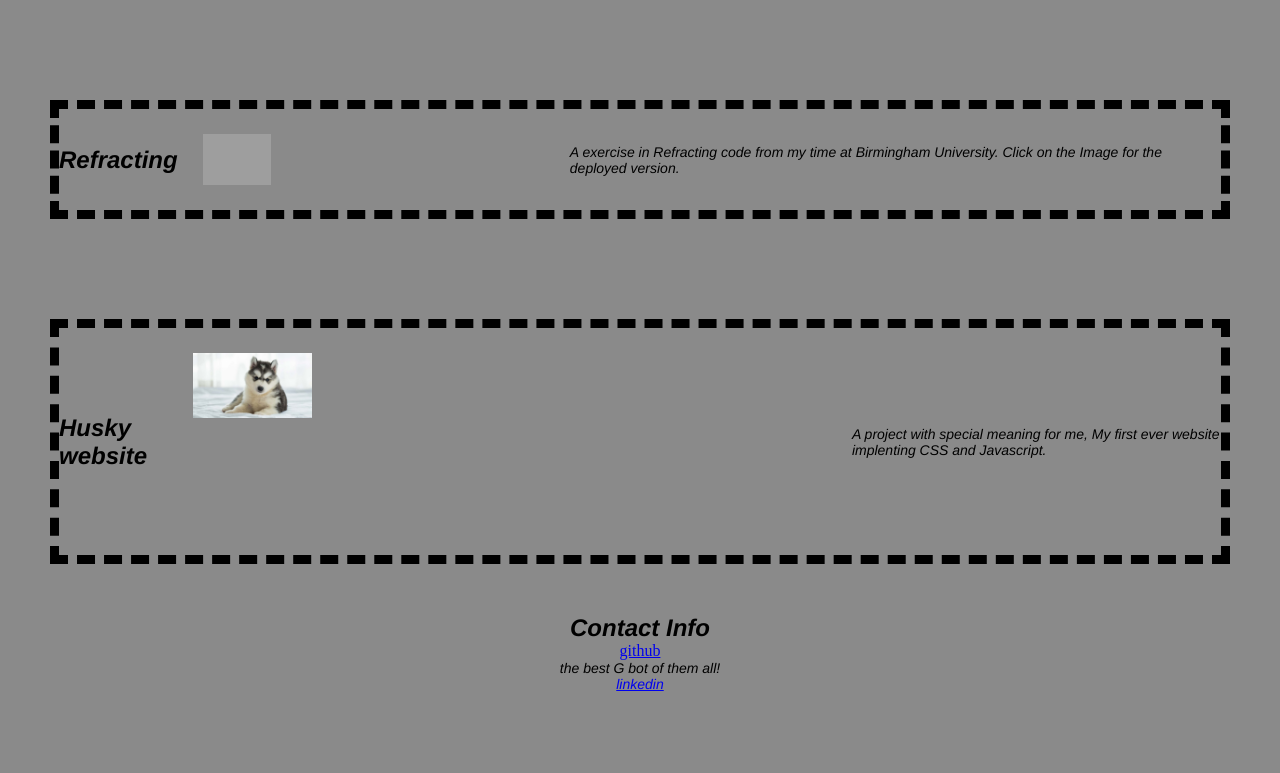
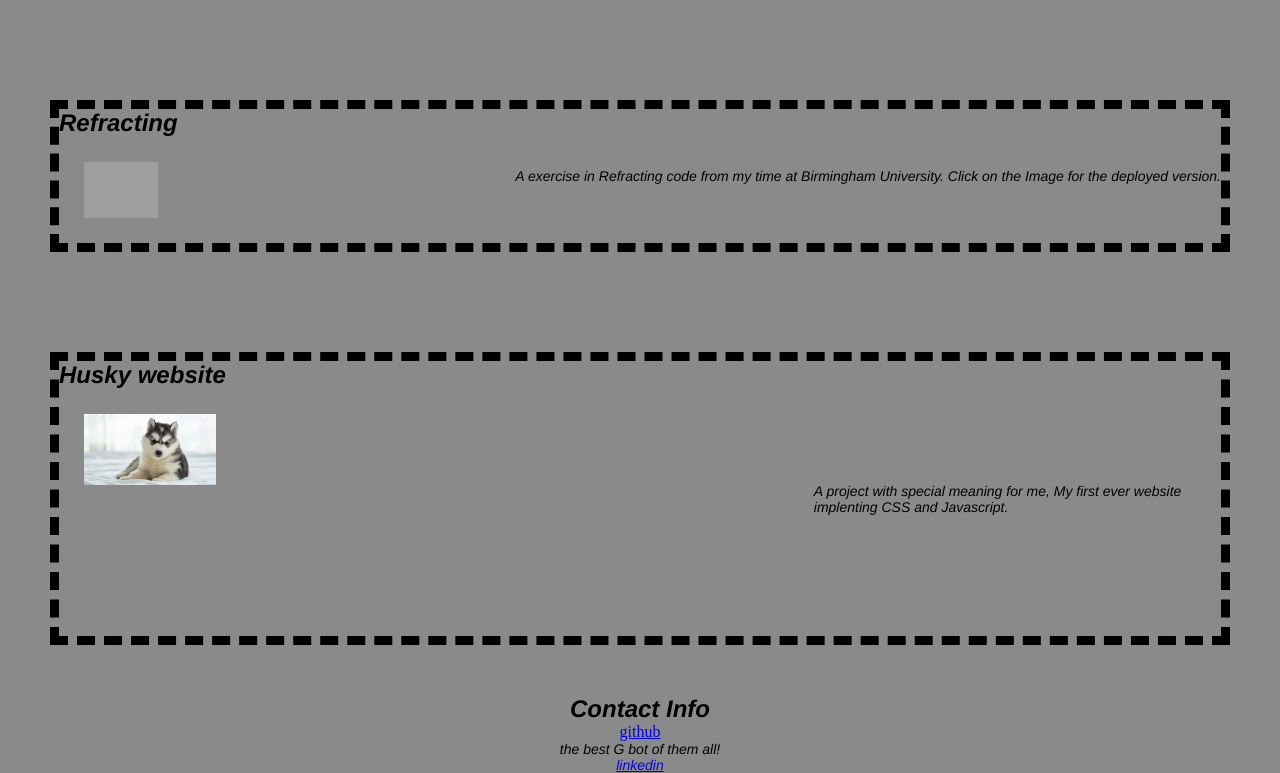
Before and after one commit to G-bot987/portfolio, a plain HTML site: page index.html in a window 1280 px wide. Shown: the part 672-1445 px from the top of the page. Before the commit the page ends 1364 px from the top, so only its background shows below. Drawn offline with Linux system fonts and the light colour scheme; grey boxes are pictures that could not be loaded.

Commit message:
headers formatted

```diff
--- a/index.html
+++ b/index.html
@@ -41,7 +41,8 @@
             <section>
 
                 <p style="text-align: center;">
-                       hello and welcome to the home of G-Bot987, possibly the most ambitious and querky Web developer to grace
+                    hello and welcome to the home of G-Bot987, possibly the most ambitious and querky Web developer to
+                    grace
                     our wonderful World Wide Web!
                     Click the Robo pic for a fun reveal.
                 </p>
@@ -58,7 +59,8 @@
             <section>
 
                 <p>
-                    This particular project is a burden of love, and a learning exercise for the implimentation of Javascript. Click on the Image for the currently deployed version.
+                    This particular project is a burden of love, and a learning exercise for the implimentation of
+                    Javascript. Click on the Image for the currently deployed version.
 
                 </p>
 
@@ -68,24 +70,33 @@
 
 
         <section id="refracting">
+            <section>
+
                 <H1>Refracting</H1>
                 <a href="https://g-bot987.github.io/coderefractor06.06.21/" target="_blank">
                     <img id="laptop" src="assets/img/online-reputation-management.jpg" alt="">
                 </a>
+            </section>
+
             <section>
 
                 <p>
-                    A exercise in Refracting code from my time at Birmingham University. Click on the Image for the deployed version.
+                    A exercise in Refracting code from my time at Birmingham University. Click on the Image for the
+                    deployed version.
                 </p>
             </section>
 
         </section>
 
         <section id="husky">
+            <section>
+
                 <H1>Husky website</H1>
                 <a href="https://g-bot987.github.io/husky_website/" target="_blank">
                     <img id="puppa" src="./assets/img/husky puppy.jpg" alt="">
                 </a>
+            </section>
+
             <section class="paraBox">
 
                 <p>
```
Lines whose indentation alone changed are shown as unchanged.
